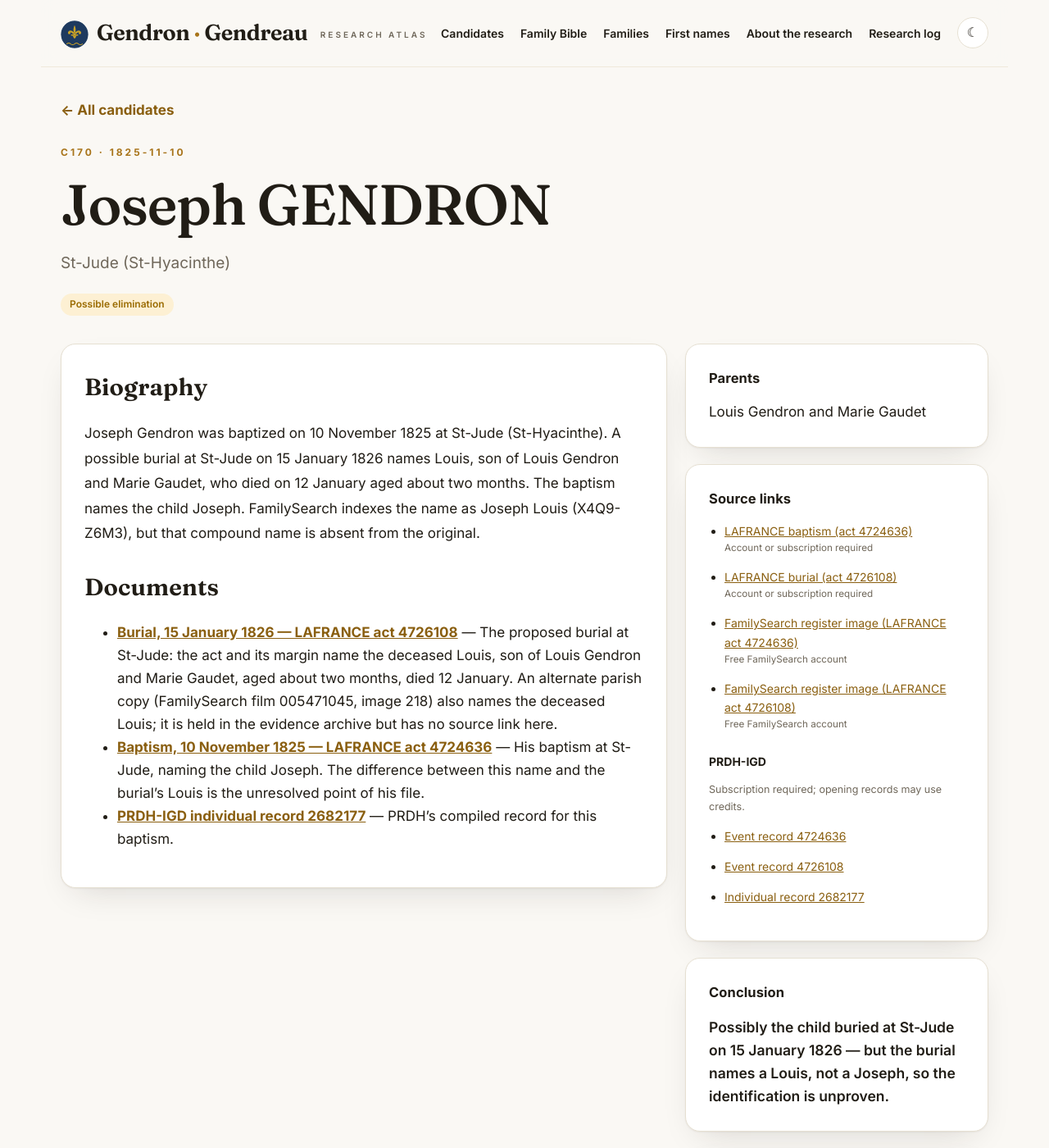
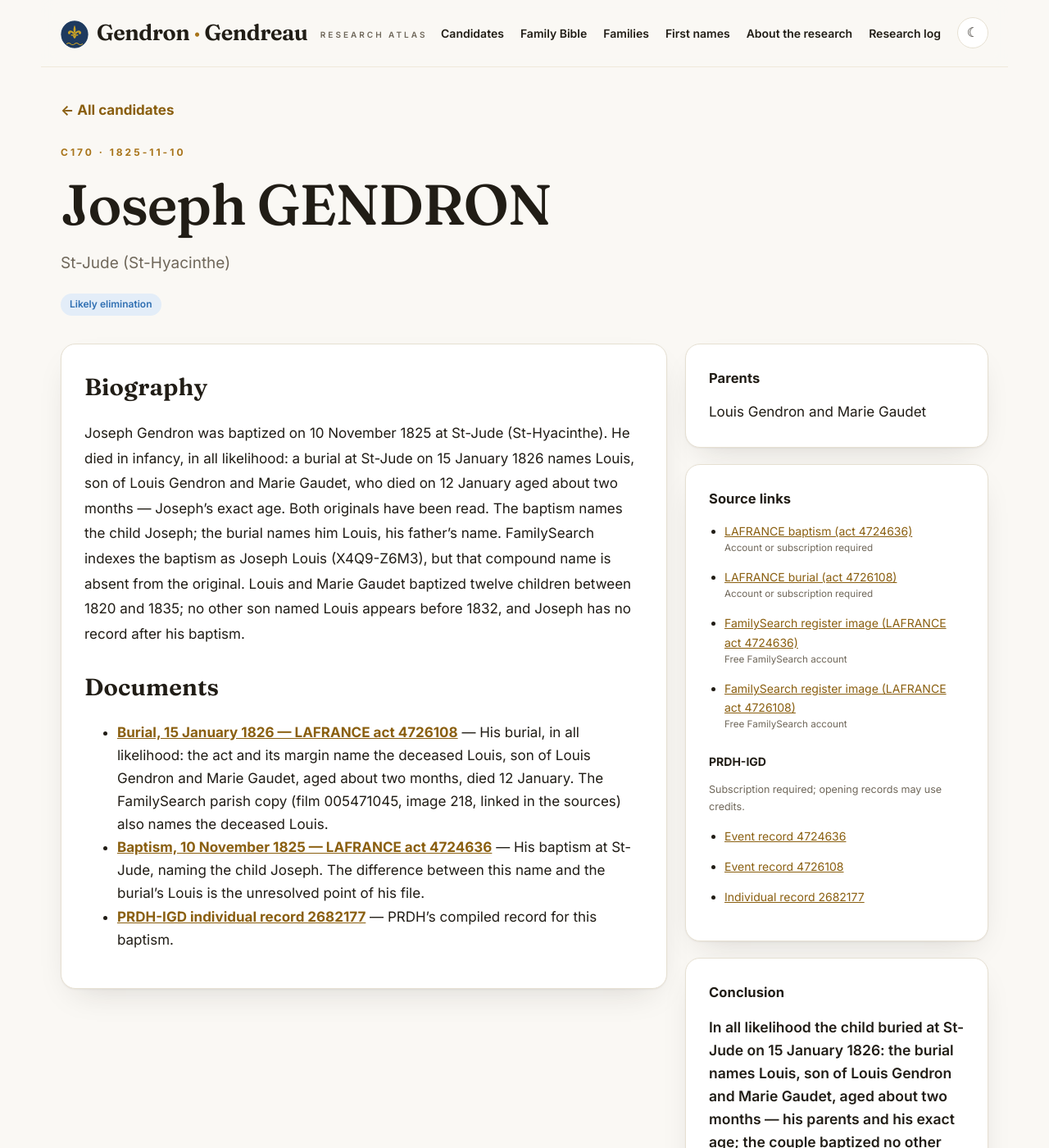
Before and after one commit to vetharmon/gendron-research, a Jekyll site: the page built from _candidates/c170.md, in a window 1280 px wide and 1400 px high. Shown: the whole window at 82% size. Built offline with Jekyll 4.4.1, drawn with Linux system fonts in a browser that asks for light colours; some of the changed text lies outside the part shown.

Commit message:
Move C071, C170, C237 to likely elimination

```diff
--- a/_candidates/c170.md
+++ b/_candidates/c170.md
@@ -4,18 +4,20 @@ id: "C170"
 title: "Joseph GENDRON"
 date_record: "1825-11-10"
 place: "St-Jude (St-Hyacinthe)"
-status: "Possible elimination"
+status: "Likely elimination"
 category: "qualified"
-tier: "possible"
+tier: "likely"
 francois: false
 act: "4724636"
 parents: "Louis Gendron and Marie Gaudet"
-verdict: "Possibly the child buried at St-Jude on 15 January 1826 — but the burial names a Louis, not a Joseph, so the identification is unproven."
+verdict: "In all likelihood the child buried at St-Jude on 15 January 1826: the burial names Louis, son of Louis Gendron and Marie Gaudet, aged about two months — his parents and his exact age; the couple baptized no other son Louis before 1832."
 search_log:
   - resource: "PRDH-IGD / LAFRANCE consolidation"
     outcome: "Baptism located — act 4724636, St-Jude (St-Hyacinthe), 1825-11-10."
   - resource: "Open lead"
     outcome: "A St-Jude burial on 15 January 1826, of a child named Louis, son of Louis Gendron and Marie Gaudet, may be his — but the baptism names the child Joseph and the original gives no compound name; the 'Joseph Louis' form is a FamilySearch index reading, not the original."
+  - resource: "14 November 2026 — burial original read on FamilySearch; LAFRANCE children sweep"
+    outcome: "The burial original (DGS 5471045, image 218) reads: Louis Gendron, about two months, died 12 January 1826, son of Louis Gendron and Marie Gaudet. The couple's twelve baptisms (1820-1835) include no son Louis before Louis Onesime in 1832, and Joseph has no later record. Identification accepted as likely; the child's given name in the burial is the disclosed wrinkle."
 permalink: /candidates/c170/
 sources:
   - label: "LAFRANCE baptism (act 4724636)"
@@ -46,10 +48,10 @@ filenames:
 
 ## Biography
 
-Joseph Gendron was baptized on 10 November 1825 at St-Jude (St-Hyacinthe). A possible burial at St-Jude on 15 January 1826 names Louis, son of Louis Gendron and Marie Gaudet, who died on 12 January aged about two months. The baptism names the child Joseph. FamilySearch indexes the name as Joseph Louis (X4Q9-Z6M3), but that compound name is absent from the original.
+Joseph Gendron was baptized on 10 November 1825 at St-Jude (St-Hyacinthe). He died in infancy, in all likelihood: a burial at St-Jude on 15 January 1826 names Louis, son of Louis Gendron and Marie Gaudet, who died on 12 January aged about two months — Joseph's exact age. Both originals have been read. The baptism names the child Joseph; the burial names him Louis, his father's name. FamilySearch indexes the baptism as Joseph Louis (X4Q9-Z6M3), but that compound name is absent from the original. Louis and Marie Gaudet baptized twelve children between 1820 and 1835; no other son named Louis appears before 1832, and Joseph has no record after his baptism.
 
 ## Documents
 
-- **[Burial, 15 January 1826 — LAFRANCE act 4726108](https://www.genealogiequebec.com/Membership/LAFRANCE/acte/4726108)** — The proposed burial at St-Jude: the act and its margin name the deceased Louis, son of Louis Gendron and Marie Gaudet, aged about two months, died 12 January. An alternate parish copy (FamilySearch film 005471045, image 218) also names the deceased Louis; it is held in the evidence archive but has no source link here.
+- **[Burial, 15 January 1826 — LAFRANCE act 4726108](https://www.genealogiequebec.com/Membership/LAFRANCE/acte/4726108)** — His burial, in all likelihood: the act and its margin name the deceased Louis, son of Louis Gendron and Marie Gaudet, aged about two months, died 12 January. The FamilySearch parish copy (film 005471045, image 218, linked in the sources) also names the deceased Louis.
 - **[Baptism, 10 November 1825 — LAFRANCE act 4724636](https://www.genealogiequebec.com/Membership/LAFRANCE/acte/4724636)** — His baptism at St-Jude, naming the child Joseph. The difference between this name and the burial's Louis is the unresolved point of his file.
 - **[PRDH-IGD individual record 2682177](https://www.prdh-igd.com/Membership/fr/PRDH/Individu/2682177)** — PRDH's compiled record for this baptism.
```
Also changed, not shown: _candidates/c071.md (+7 -5 lines), _candidates/c237.md (+7 -5 lines).
